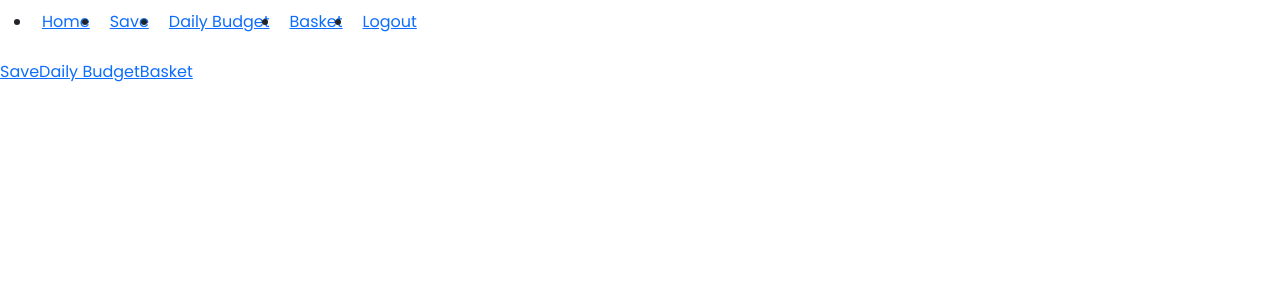
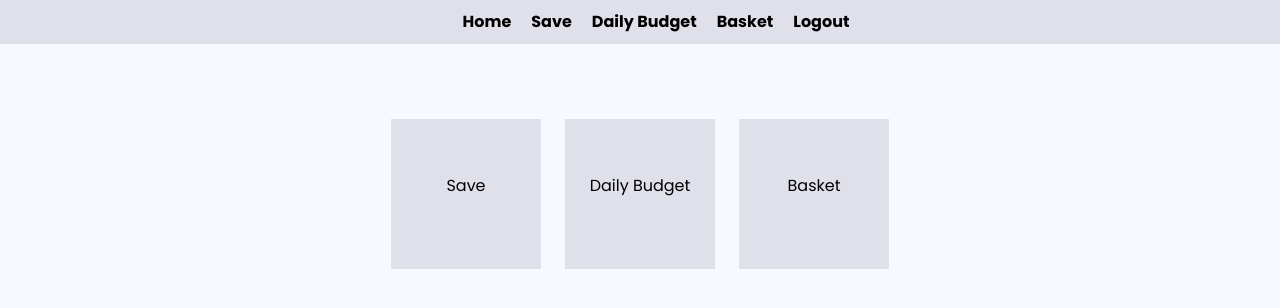
Before and after one commit to PatelPreyansh30/expense-management-system, a Vue app: page /home in a window 1280 px wide. Shown: the top 308 px of the page. Built offline with nearby package versions, Linux system fonts and the light colour scheme; sample sign-in values are in the browser's storage.

Commit message:
Temp CSS

```diff
--- a/src/components/BasketPage.vue
+++ b/src/components/BasketPage.vue
@@ -30,17 +30,17 @@ export default {
             console.log(this.search);
         }
     },
-    async mounted() {
-        let res = await axios.post(`http://172.20.10.13:8000/bucket/item/`, {
-            'item':'XYZ',
-            'price':50,
-            'user':`${localStorage.getItem('login-userid')}`
-        }, {
-            headers: {
-                'Authorization': `Token ${localStorage.getItem('login-token')}`
-            }
-        })
-    },
+    // async mounted() {
+    //     let res = await axios.post(`http://172.20.10.13:8000/bucket/item/`, {
+    //         'item':'XYZ',
+    //         'price':50,
+    //         'user':`${localStorage.getItem('login-userid')}`
+    //     }, {
+    //         headers: {
+    //             'Authorization': `Token ${localStorage.getItem('login-token')}`
+    //         }
+    //     })
+    // },
     name: "BasketPage",
     components: { Header }
 }
--- a/src/components/Header.vue
+++ b/src/components/Header.vue
@@ -28,18 +28,31 @@ export default {
 </script>
 
 <style scoped>
+.header {
+    display: flex;
+align-items: center;
+justify-content: center;
+background-color: #DFE0EA;
+}
+a {
+    font-weight: bold;
+    color: black;
+    text-decoration: none;
+}
 .header i {
-    display: none;
+    display: none
 }
 
 .header ul {
     display: flex;
-    /* text-decoration: none; */
+    margin: 0;
 }
 
 .header ul li {
     text-decoration: none;
     justify-items: center;
     padding: 10px;
+    list-style: none;
+
 }
 </style>
--- a/src/components/HomePage.vue
+++ b/src/components/HomePage.vue
@@ -1,10 +1,17 @@
 <template>
-  <Header />
+    <Header />
   <div class="home-page">
     <div class="box">
+      <div class="box-item">
+
       <router-link to="/save">Save</router-link>
+      </div>
+      <div class="box-item">
       <router-link to="/daily-budget">Daily Budget</router-link>
+      </div>
+      <div class="box-item">
       <router-link to="/basket">Basket</router-link>
+      </div>
     </div>
   </div>
 </template>
@@ -26,3 +33,40 @@ export default {
   },
 };
 </script>
+<style scoped>
+
+.home-page {
+   display: flex;
+   height: 300px;
+align-items: center;
+justify-content: center;
+background-color: #f8f9ff;
+}
+.box{
+  display: flex;
+  align-items: center;
+justify-content: center;
+  grid-area: main;
+
+}
+.box-item{
+  background-color: #DFE0EA;
+    text-align: center;
+    line-height: 110px;
+    padding: 12px;
+    margin: 12px;
+    height: 150px;
+    width: 150px;
+
+}
+
+  a{
+    /* background-color: blue; */
+    text-decoration: none;
+    color: #000000;
+    margin: 12px;
+    height: 30px;
+    width: 120px;
+
+  }
+</style>
```
